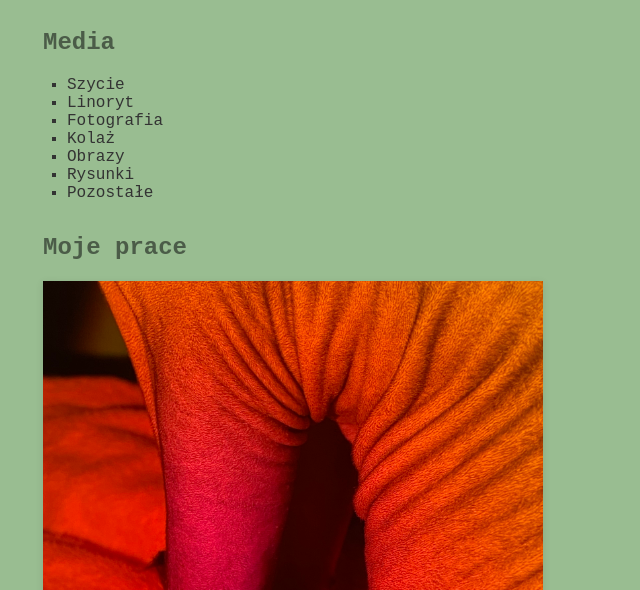
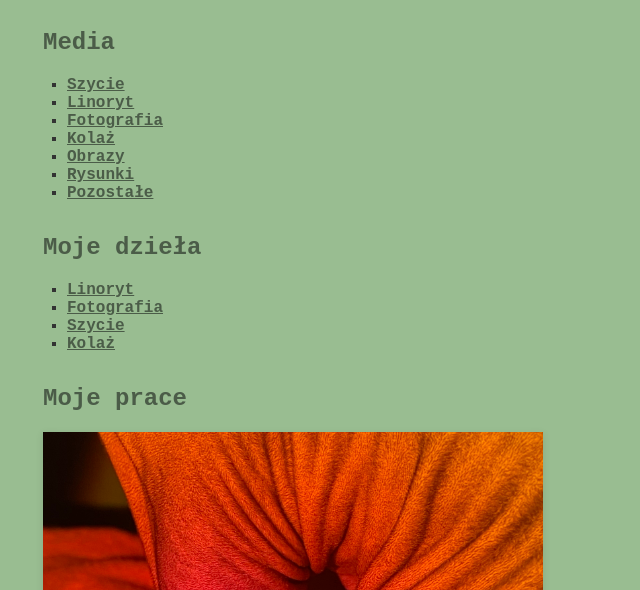
Before and after one commit to arbibus/arbibus, a plain HTML site: page index.html in a window 1280 px wide. Shown: the part 210-800 px from the top of the page, without its empty margins (197-837 px from the left). Drawn offline with Linux system fonts and the light colour scheme.

Commit message:
Update index.html

```diff
--- a/index.html
+++ b/index.html
@@ -72,16 +72,25 @@
   <h1>MMDM</h1>
   <h3>Maja Marta Dymfna Młynarczyk</h3>
 
-  <h2>Media</h2>
-  <ul>
-    <li>Szycie</li>
-    <li>Linoryt</li>
-    <li>Fotografia</li>
-    <li>Kolaż</li>
-    <li>Obrazy</li>
-    <li>Rysunki</li>
-    <li>Pozostałe</li>
+ <h2>Media</h2>
+<ul>
+  <li><a href="szycie.html">Szycie</a></li>
+  <li><a href="linoryt.html">Linoryt</a></li>
+  <li><a href="fotografia.html">Fotografia</a></li>
+  <li><a href="kolaz.html">Kolaż</a></li>
+  <li><a href="obrazy.html">Obrazy</a></li>
+  <li><a href="rysunki.html">Rysunki</a></li>
+  <li><a href="pozostale.html">Pozostałe</a></li>
+</ul>
 
+    <h2>Moje dzieła</h2>
+<ul>
+  <li><a href="linoryt.html">Linoryt</a></li>
+  <li><a href="fotografia.html">Fotografia</a></li>
+  <li><a href="szycie.html">Szycie</a></li>
+  <li><a href="kolaz.html">Kolaż</a></li>
+
+</ul>
   </ul>
 
   <h2>Moje prace</h2>
```
